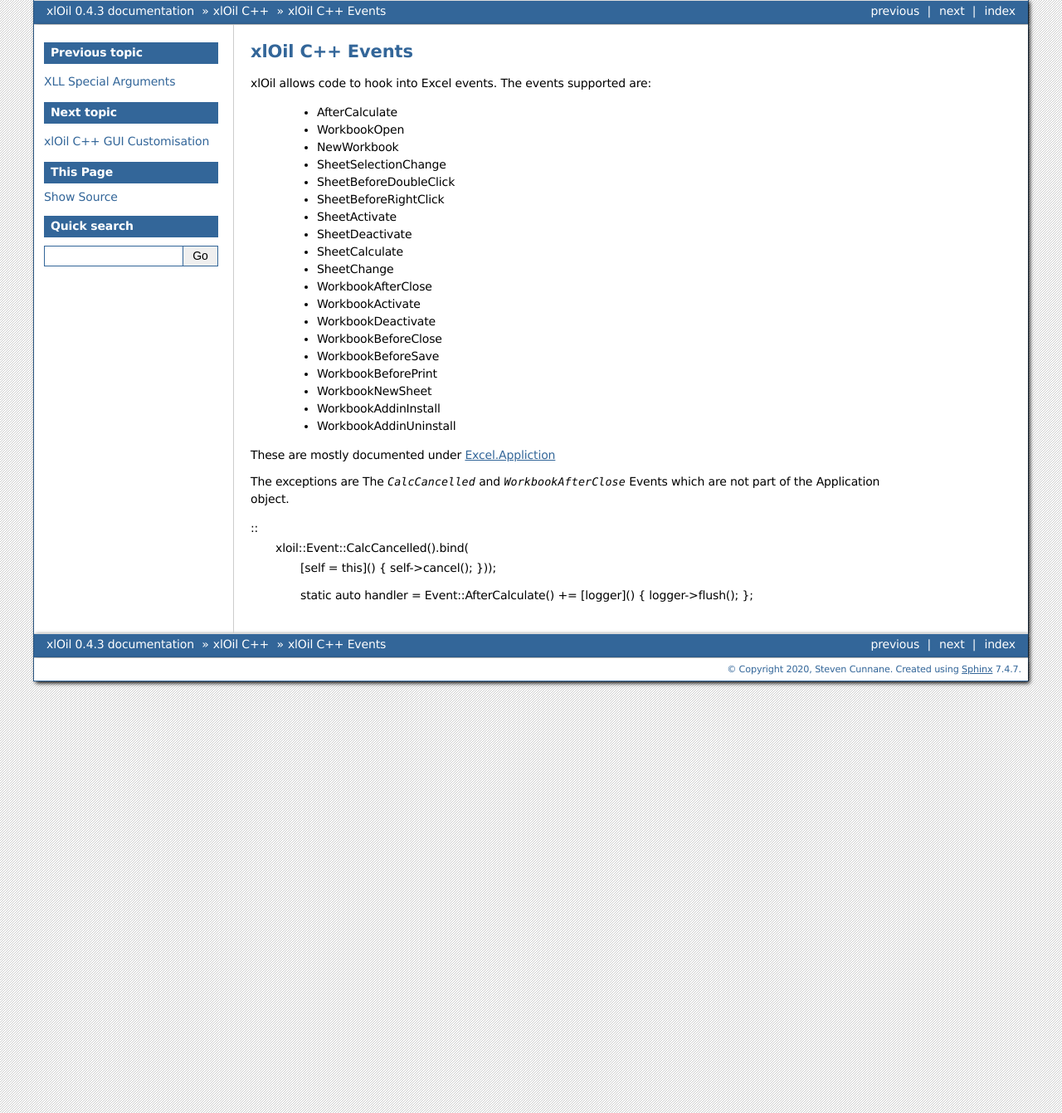
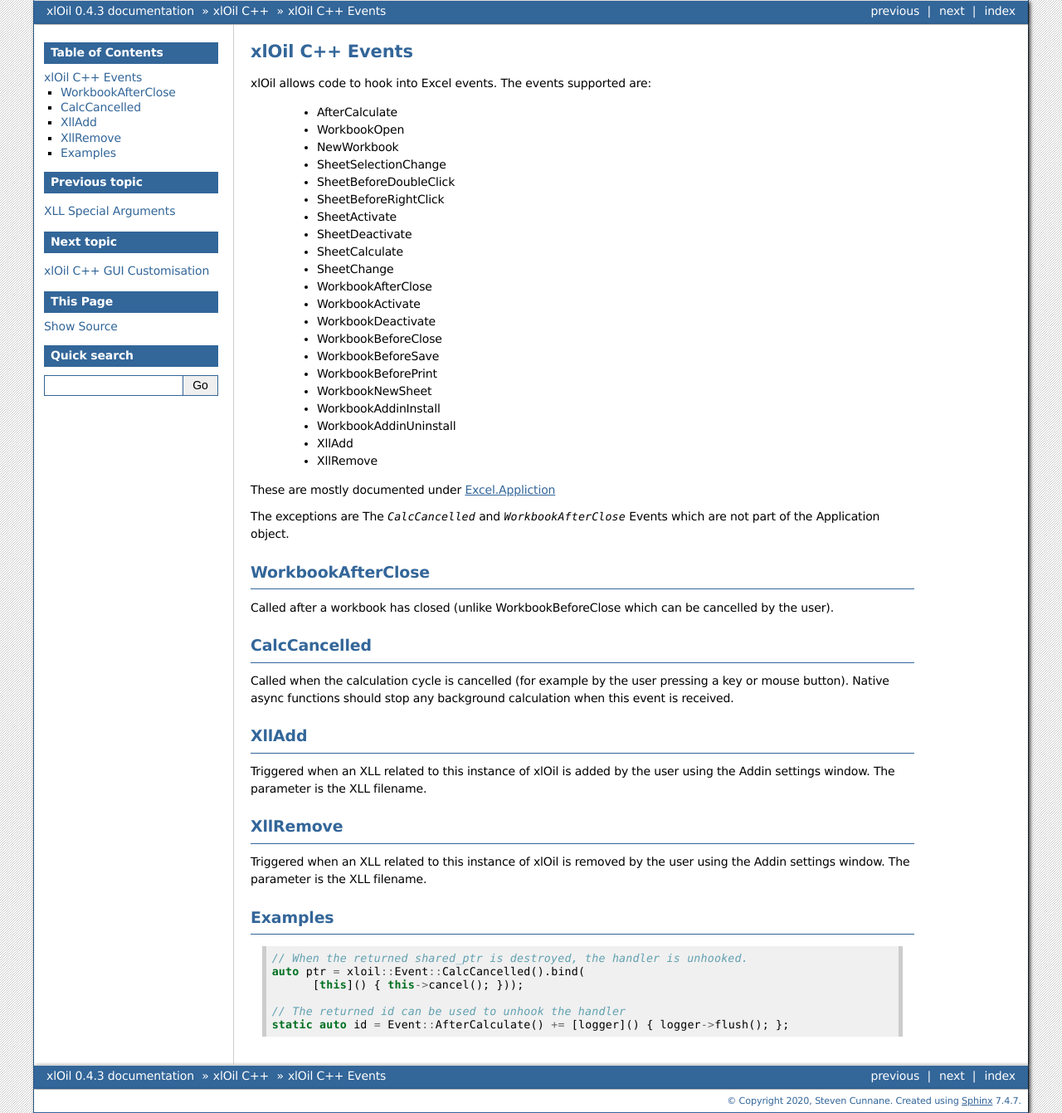
Before and after one commit to cunnane/xloil, a Sphinx documentation site: the page built from docs/source/xlOil_Cpp/Events.rst, in a window 1280 px wide. Shown: the whole page at 83% size. Built offline with Sphinx 7.4.7, drawn with Linux system fonts in a browser that asks for light colours; the version number could not be read and is left out.

Commit message:
Update doc strings and Event documentation

```diff
--- a/docs/source/xlOil_Cpp/Events.rst
+++ b/docs/source/xlOil_Cpp/Events.rst
@@ -23,16 +23,43 @@
     *  WorkbookNewSheet
     *  WorkbookAddinInstall
     *  WorkbookAddinUninstall
+    *  XllAdd
+    *  XllRemove
 
 These are mostly documented under `Excel.Appliction <https://docs.microsoft.com/en-us/office/vba/api/excel.application(object)#events>`_
 
 The exceptions are  The `CalcCancelled` and `WorkbookAfterClose` Events
 which are not part of the Application object.
 
+WorkbookAfterClose
+------------------
+Called after a workbook has closed (unlike WorkbookBeforeClose which can be cancelled by the user).
+
+CalcCancelled
+-------------
+Called when the calculation cycle is cancelled (for example by the user pressing a key or mouse button).
+Native async functions should stop any background calculation when this event is received.
+
+XllAdd
+------
+Triggered when an XLL related to this instance of xlOil is added by the user using the Addin settings
+window. The parameter is the XLL filename.
+
+XllRemove
+---------
+Triggered when an XLL related to this instance of xlOil is removed by the user using the Addin settings
+window. The parameter is the XLL filename.
+
+Examples
+--------
+
 .. highlight:: c++
 
 ::
-     xloil::Event::CalcCancelled().bind(
-          [self = this]() { self->cancel(); }));
 
-          static auto handler = Event::AfterCalculate() += [logger]() { logger->flush(); };
+    // When the returned shared_ptr is destroyed, the handler is unhooked.
+    auto ptr = xloil::Event::CalcCancelled().bind(
+          [this]() { this->cancel(); }));
+
+    // The returned id can be used to unhook the handler
+    static auto id = Event::AfterCalculate() += [logger]() { logger->flush(); };
```
Also changed, not shown: 1 other file.
